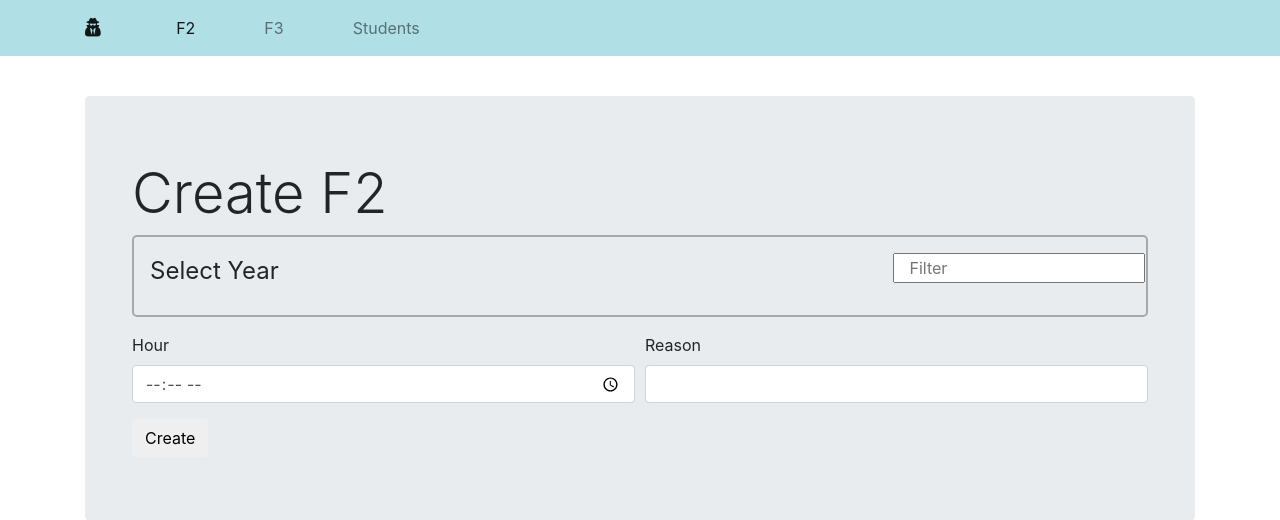
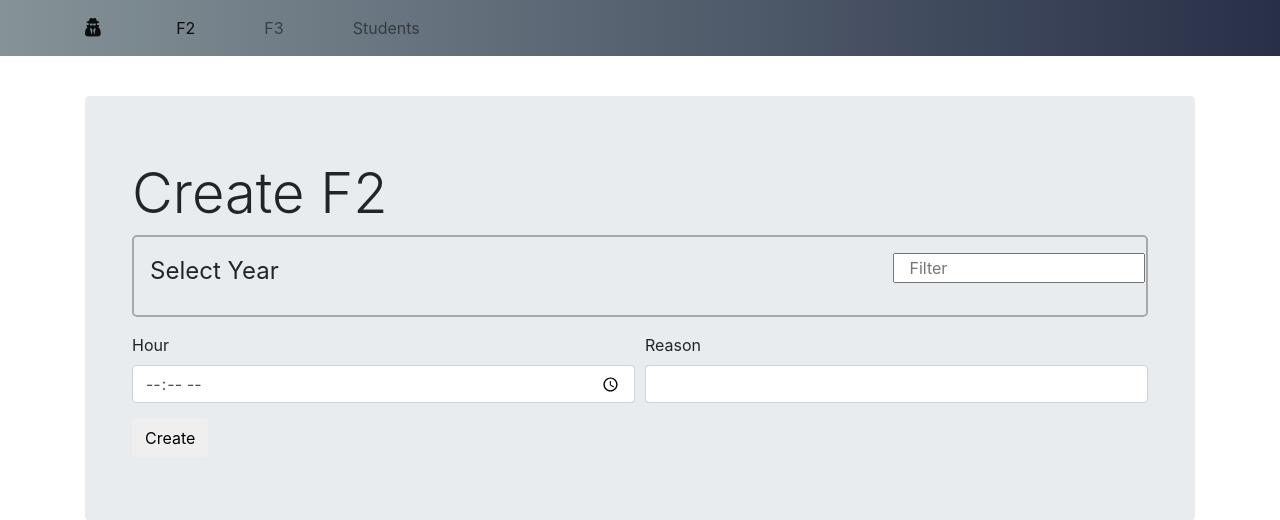
Before and after one commit to Grupo42018/f2kens, a Django app: template frontend_token/templates/preceptor.html in a window 1280 px wide. Shown: the top 520 px of the page. Run offline with Django 3.2, Linux system fonts and the light colour scheme; the template is opened without the code that fills it, so the values that code supplies are empty; some libraries are stand-ins or nearby versions.

Commit message:
cambios varios en el navbar y body en estetica del template GUARDIA

```diff
--- a/frontend_token/templates/guard.html
+++ b/frontend_token/templates/guard.html
@@ -22,7 +22,7 @@
     <script src="{% static 'js/functions.js' %}" type="text/javascript"></script>
   </head>
 
-  <body>
+  <body class="background-body">
     <nav class="navbar navbar-expand-lg navbar-light bg-primary">
       <div class="container">
         <a class="navbar-brand" href="{% url 'index_guard' %}"><i class="fa fa-shield"></i></a>
--- a/static/css/style.css
+++ b/static/css/style.css
@@ -1,5 +1,15 @@
+.background-body {
+    background: #24C6DC;  /* fallback for old browsers */
+    background: -webkit-linear-gradient(to right, #514A9D, #24C6DC);  /* Chrome 10-25, Safari 5.1-6 */
+    background: linear-gradient(to left, #514A9D, #24C6DC); /* W3C, IE 10+/ Edge, Firefox 16+, Chrome 26+, Opera 12+, Safari 7+ */
+
+}
+
 .navbar.bg-primary {
-    background-color: powderblue !important;
+    background: #283048;  /* fallback for old browsers */
+    background: -webkit-linear-gradient(to right, #859398, #283048);  /* Chrome 10-25, Safari 5.1-6 */
+    background: linear-gradient(to right, #859398, #283048); /* W3C, IE 10+/ Edge, Firefox 16+, Chrome 26+, Opera 12+, Safari 7+ */
+
 }
 
 .bg-secondary {
```
